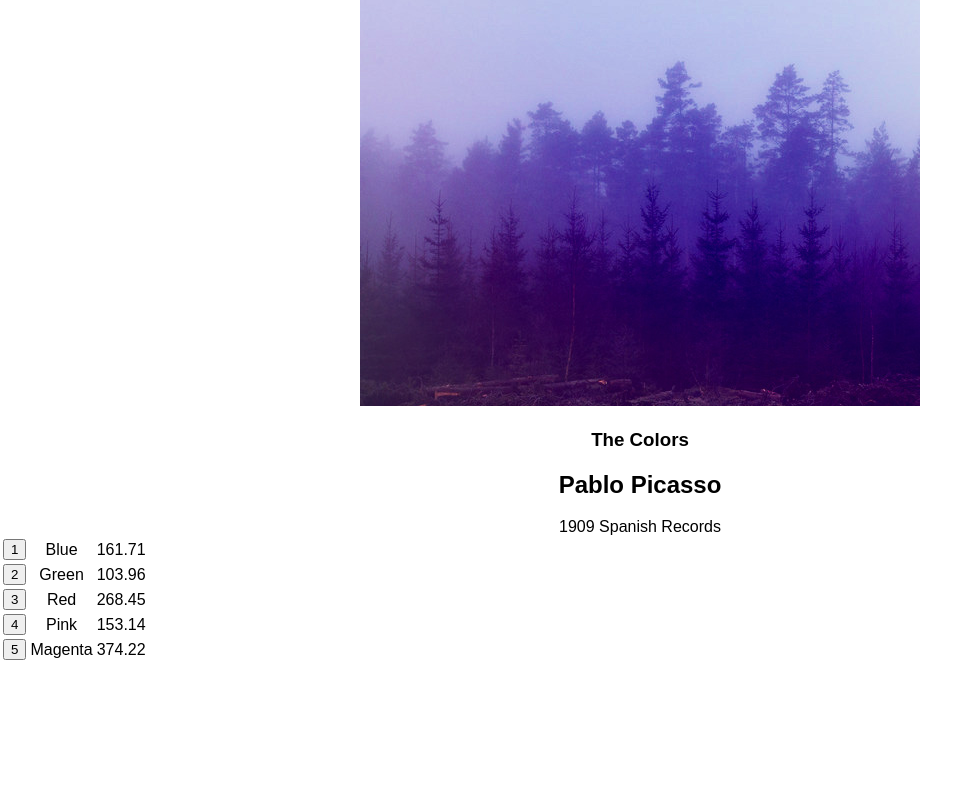
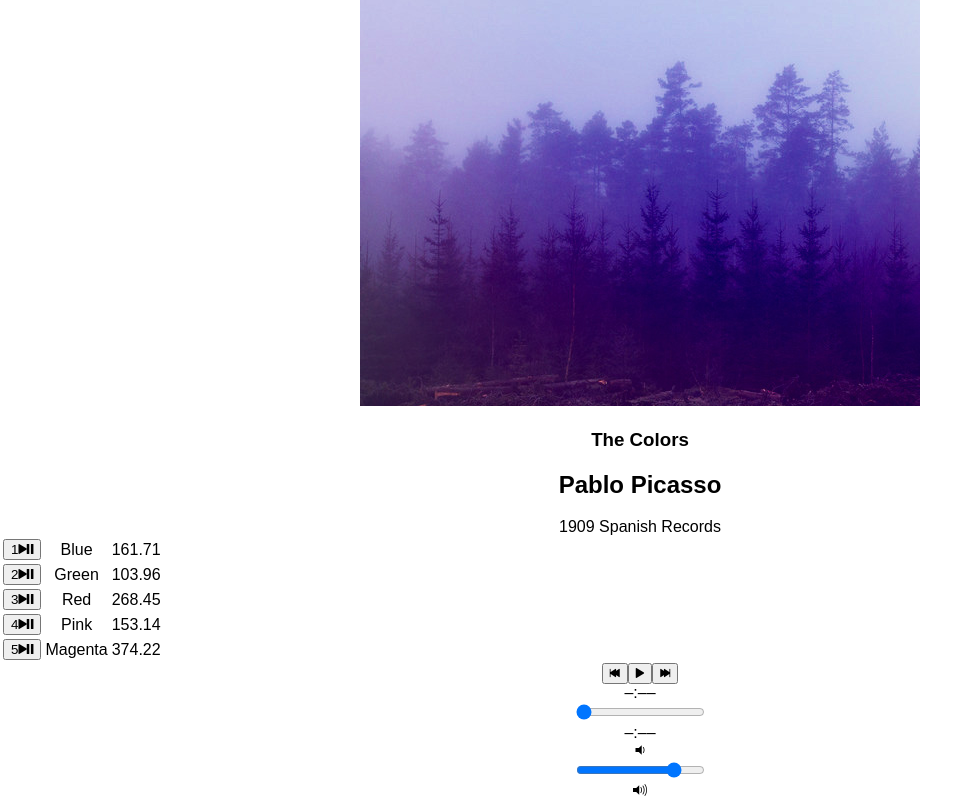
Before and after one commit to Melanie27/bloc-jams-react, a React (Create React App) app: page /album/the-colors in a window 1280 px wide. Shown: the part 270-1070 px from the top of the page, without its empty margins (0-980 px from the left). Before the commit the page ends 933 px from the top, so only its background shows below. Built offline with nearby package versions, Linux system fonts and the light colour scheme.

Commit message:
play and prev buttons

```diff
--- a/public/index.html
+++ b/public/index.html
@@ -8,9 +8,10 @@
       manifest.json provides metadata used when your web app is added to the
       homescreen on Android. See https://developers.google.com/web/fundamentals/engage-and-retain/web-app-manifest/
     -->
+    <link rel="stylesheet" href="http://code.ionicframework.com/ionicons/2.0.1/css/ionicons.min.css">
     <link rel="manifest" href="%PUBLIC_URL%/manifest.json">
     <link rel="shortcut icon" href="%PUBLIC_URL%/favicon.ico">
-    <link href="http://code.ionicframework.com/ionicons/2.0.1/css/ionicons.min.css">
+
     <!--
       Notice the use of %PUBLIC_URL% in the tags above.
       It will be replaced with the URL of the `public` folder during the build.
--- a/src/components/Album.js
+++ b/src/components/Album.js
@@ -1,5 +1,6 @@
 import React, { Component } from 'react';
-import albumData from './../data/albums.js'
+import albumData from './../data/albums'
+import PlayerBar from './PlayerBar';
 
 
 class Album extends Component {
@@ -31,12 +32,12 @@
         this.setState({ isPlaying: false });
       }
 
-      setSong(song) {
+    setSong(song) {
         this.audioElement.src = song.audioSrc;
         this.setState({ currentSong: song });
       }
 
-      handleSongClick(song) {
+    handleSongClick(song) {
         const isSameSong = this.state.currentSong === song;
         if (this.state.isPlaying && isSameSong) {
             this.pause(); //if user clicks on the currently playing song, assume they intend to pause it
@@ -45,6 +46,14 @@
             this.play();
           }
       }
+
+    handlePrevClick() {
+        const currentIndex = this.state.album.songs.findIndex(song => this.state.currentSong === song);
+        const newIndex = Math.max(0, currentIndex - 1);
+        const newSong = this.state.album.songs[newIndex];
+        this.setSong(newSong);
+        this.play(newSong);
+    }
 
 
     render() {
@@ -84,6 +93,12 @@
                         )}
                 </tbody>
             </table>
+            <PlayerBar
+           isPlaying={this.state.isPlaying}
+           currentSong={this.state.currentSong}
+           handleSongClick={() => this.handleSongClick(this.state.currentSong)}
+           handlePrevClick={() => this.handlePrevClick()}
+         />
         </section>
       );
     }
--- /dev/null
+++ b/src/components/PlayerBar.js
@@ -0,0 +1,33 @@
+import React, { Component } from 'react';
+
+class PlayerBar extends Component {
+    render() {
+        return(
+            <section className="player-bar">
+                 <section id="buttons">
+           <button id="previous" onClick={this.props.handlePrevClick}>
+             <span className="ion-skip-backward"></span>
+           </button>
+           <button id="play-pause" onClick={this.props.handleSongClick}>
+           <span className={this.props.isPlaying ? 'ion-pause' : 'ion-play'}></span>
+           </button>
+           <button id="next">
+             <span className="ion-skip-forward"></span>
+           </button>
+         </section>
+         <section id="time-control">
+           <div className="current-time">–:––</div>
+           <input type="range" className="seek-bar" value="0" />
+           <div className="total-time">–:––</div>
+         </section>
+         <section id="volume-control">
+           <div className="icon ion-volume-low"></div>
+           <input type="range" className="seek-bar" value="80" />
+           <div className="icon ion-volume-high"></div>
+         </section>
+        </section>
+        )
+    }
+}
+
+export default PlayerBar;
```
